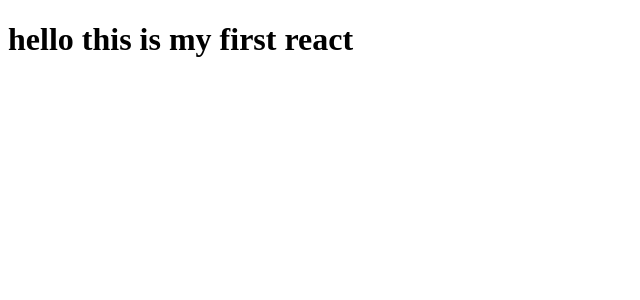
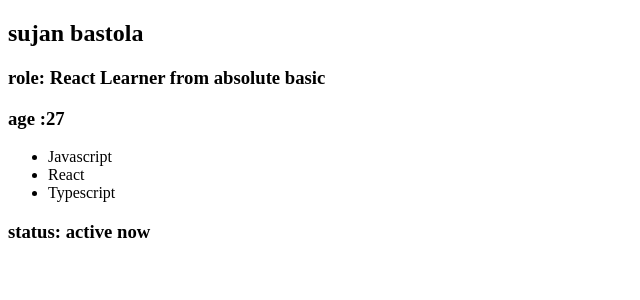
Before and after one commit to sujanbastola/7days_React_course, a React (Vite) app: page / in a window 1280 px wide. Shown: the top 300 px of the page, without its empty margins (0-640 px from the left). Built offline with nearby package versions, Linux system fonts and the light colour scheme.

Commit message:
day1 react jsx and component

```diff
--- a/src/App.tsx
+++ b/src/App.tsx
@@ -1,10 +1,25 @@
-function App() {
-
-  return (
+const App = () => {
+  const name = "sujan bastola";
+  const age = 27;
+  const role = " React Learner from absolute basic";
+  const isonline = true
+  return(
     <>
-     <h1>hello this is my first react</h1>
+    <main>
+      <section>
+        <h1>{name}</h1>
+        <h3>role: {role}</h3>
+        <h3>age :{age}</h3>
+        <ul>
+          <li>Javascript</li>
+          <li>React</li>
+          <li>Typescript</li>
+        </ul>
+        <h3> status: {isonline ? "active now" : "offline"}</h3>
+      </section>
+    </main>
     </>
-  )
+  );
 }
 
 export default App
```
